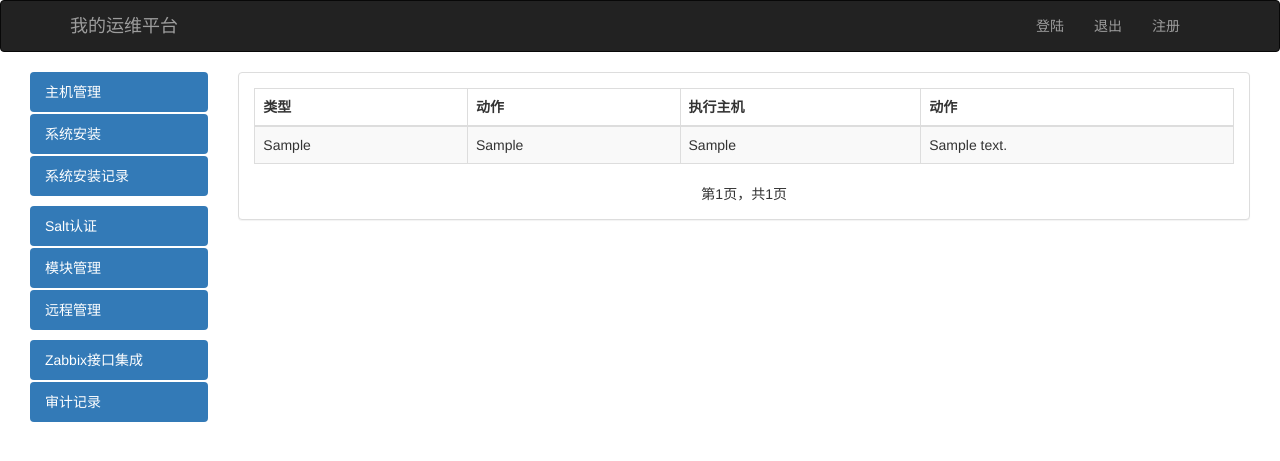
After one commit to jwh5566/my_oms, a Django app: page /record in a window 1280 px wide. The commit adds this page. Shown: the top 461 px of the page. Run offline with Django 3.2, Linux system fonts and the light colour scheme; tables that the repository leaves empty hold one stand-in row (values such as "Sample post"); some libraries are stand-ins or nearby versions.

Commit message:
添加审计记录

```diff
--- a/asset/views.py
+++ b/asset/views.py
@@ -1,19 +1,21 @@
 # -*- coding: utf-8 -*-
 from django.shortcuts import render, get_object_or_404
+from django.http import HttpResponseRedirect
+from django.core.urlresolvers import reverse
+from django.core.paginator import Paginator
+
 from .models import HostList, Message
-from django.http import  HttpResponse, HttpResponseRedirect
 from my_oms.mysql import db_operate
 from my_oms import settings
-from django.core.urlresolvers import reverse
 from .form import HostsListForm
-from django.core.paginator import Paginator
+
 
 def host_list(request):
     """
     List all Hosts
     """
     user = request.user
-    host_list = HostList.objects.all()
+    host_list = HostList.objects.all().order_by('-status')
     # host_list = HostList.objects.all()
     paginator = Paginator(host_list,10)
 
@@ -28,7 +30,7 @@ def host_list(request):
         all_host = paginator.page(paginator.num_pages)
 
     return render(request, 'host_list.html', {'host_list': host_list, 'page': page, 'paginator':paginator})
-    return render(request, 'host_list.html',{'host_list': host_list})
+    # return render(request, 'host_list.html',{'host_list': host_list})
 
 def host_list_manage(request, id=None):   # 负责添加和修改和删除主机，删除，修改主机需要提供id号
     if id:
@@ -78,3 +80,20 @@ def host_list_manage(request, id=None):   # 负责添加和修改和删除主机
             # "page_name": page_name,
             "action": action,  # 这里action 要注意 如果是edit 页面显示edit按钮 如果是add页面显示add按钮
            })
+
+
+def record(request):
+    message_list = Message.objects.all().order_by('-audit_time')
+    paginator = Paginator(message_list, 10)
+
+    try:
+        page = int(request.GET.get('page', '1'))
+    except ValueError:
+        page = 1
+
+    try:
+        message_list = paginator.page(page)
+    except:
+        all_host = paginator.page(paginator.num_pages)
+
+    return render(request, 'record.html', {'message_list': message_list, 'page': page, 'paginator': paginator})
--- a/installed/views.py
+++ b/installed/views.py
@@ -62,7 +62,7 @@ def system_install_list(request):
     #     p = SystemInstall(ip=install_list[i]['ip'],hostname=install_list[i]['hostname'],macaddress=install_list[i]['macaddress'],system_version=install_list[i]['system_version'])
     #     p.save()
 
-    all_system_list = SystemInstall.objects.all()
+    all_system_list = SystemInstall.objects.all().order_by('-install_date')
     # print all_system_list
     paginator = Paginator(all_system_list,10)
 
@@ -128,7 +128,7 @@ def system_install_record(request):
 
     user = request.user
 
-    record = InstallRecord.objects.all()
+    record = InstallRecord.objects.all().order_by('-install_date')
     paginator = Paginator(record,10)
 
     try:
--- a/my_oms/urls.py
+++ b/my_oms/urls.py
@@ -24,6 +24,7 @@ from deploy.views import *
 urlpatterns = [
     url(r'^admin/', include(admin.site.urls)),
     url(r'^$', index, name='index'),
+    url(r'^record$', record, name='record'),
     # url(r'^$', 'django.contrib.auth.views.login', name='login'),
     url(r'^account/', include('account.urls')),
 
--- a/templates/base.html
+++ b/templates/base.html
@@ -65,6 +65,9 @@
                 <li class="active">
                     <a href="{% url "remote_execution" %}">Zabbix接口集成</a>
                 </li>
+                <li class="active">
+                    <a href="{% url "record" %}">审计记录</a>
+                </li>
 
 
 {#                <li class="dropdown pull-right">#}
--- /dev/null
+++ b/templates/record.html
@@ -0,0 +1,57 @@
+{% extends "base.html" %}
+
+{% block title %}审计记录{% endblock %}
+
+{% block content %}
+    <div class="row">
+        <div class="col-md-12">
+            <div class="panel panel-default">
+                <div class="panel-body">
+                    {% if message_list %}
+                        <table id="example" class="table table-striped table-bordered" cellspacing="0" width="100%">
+                            <thead>
+                            <tr>
+                                <th>类型</th>
+                                <th>动作</th>
+                                <th>执行主机</th>
+                                <th>动作</th>
+                            </tr>
+                            </thead>
+
+                            <tbody>
+                            {% for msg in message_list %}
+                                <tr>
+                                    <td>{{ msg.type }}</td>
+                                    <td>{{ msg.action }}</td>
+                                    <td>{{ msg.action_ip }}</td>
+                                    <td>{{ msg.content }}</td>
+                                </tr>
+                            {% endfor %}
+                            </tbody>
+                        </table>
+                    {% endif %}
+                    <div class="row">
+                        {#                                 <div class="col-xs-6">#}
+                        {#                                       <div class="dataTables_info" id="example_info" role="alert" aria-live="polite" aria-relevant="all"></div>#}
+                        {#                                 </div>#}
+
+                        <div style="text-align: center">
+                            <div class="dataTables_paginate paging_simple_numbers" id="exmaple_paginate">
+                                {% if message_list.has_previous %}
+                                    <a href="?page={{ message_list.previous_page_number }}">上一页</a>
+                                {% endif %}
+                                <span class="current">
+                                                第{{ message_list.number }}页，共{{ message_list.paginator.num_pages }}页
+                                           </span>
+                                {% if message_list.has_next %}
+                                    <a href="?page={{ message_list.next_page_number }}">下一页</a>
+                                {% endif %}
+                            </div>
+                        </div>
+                    </div>
+                    <!--row end-->
+                </div>
+            </div>
+        </div>
+    </div>
+{% endblock %}
```
Also changed, not shown: asset/migrations/0001_initial.py (deleted), asset/migrations/0002_message.py (deleted), asset/migrations/0003_auto_20160407_2000.py (deleted), installed/migrations/0001_initial.py (deleted), installed/migrations/0002_systeminstall_prifile.py (deleted), installed/migrations/0003_auto_20160407_2222.py (deleted), installed/migrations/0004_auto_20160407_2233.py (deleted), installed/migrations/0005_auto_20160407_2234.py (deleted).
